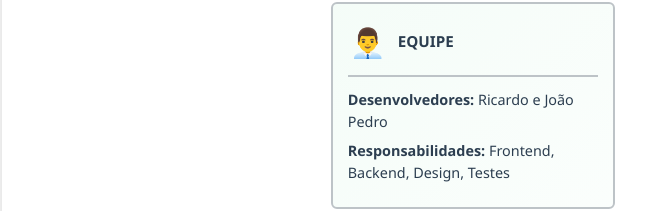
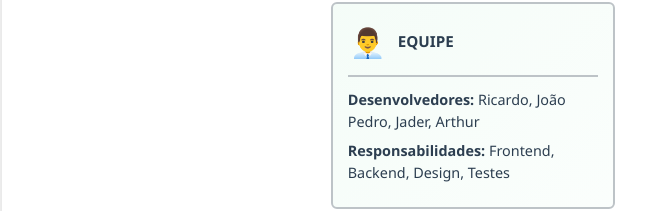
Before and after one commit to Rybarck/cidadao-conectado-pmc, a website: page index.html in a window 1280 px wide. Shown: the part 945-1156 px from the top of the page, without its empty margins (18-664 px from the left). Drawn offline with Linux system fonts and the light colour scheme.

Commit message:
Update developer names in index.html

```diff
--- a/index.html
+++ b/index.html
@@ -88,7 +88,7 @@
                             <h3>EQUIPE</h3>
                         </div>
                         <div class="box-content">
-                            <p><strong>Desenvolvedores:</strong> Ricardo e João Pedro</p>
+                            <p><strong>Desenvolvedores:</strong> Ricardo, João Pedro, Jader, Arthur</p>
                             <p><strong>Responsabilidades:</strong> Frontend, Backend, Design, Testes</p>
                         </div>
                     </div>
```
